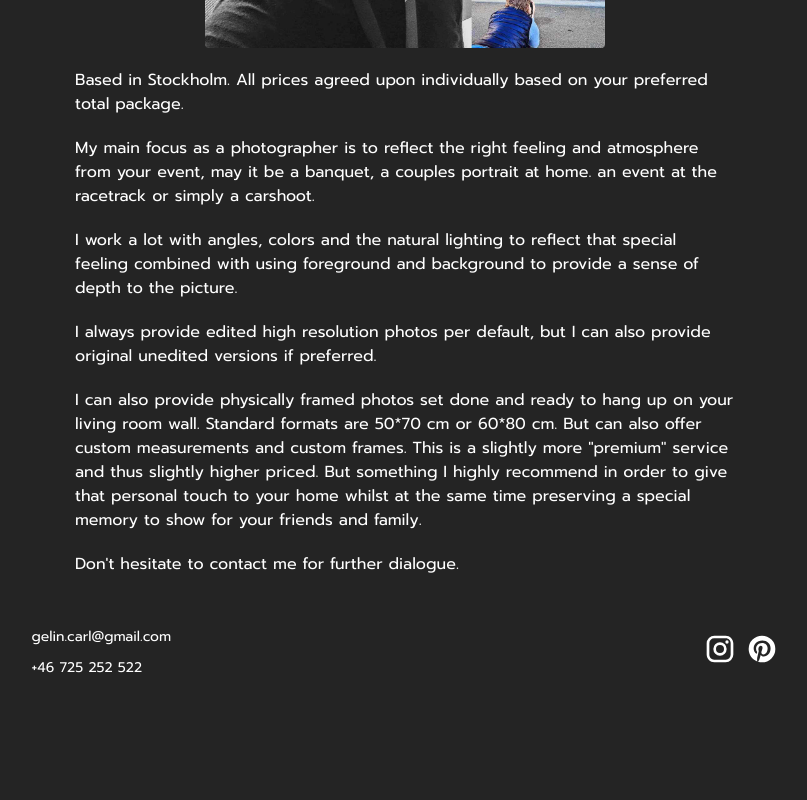
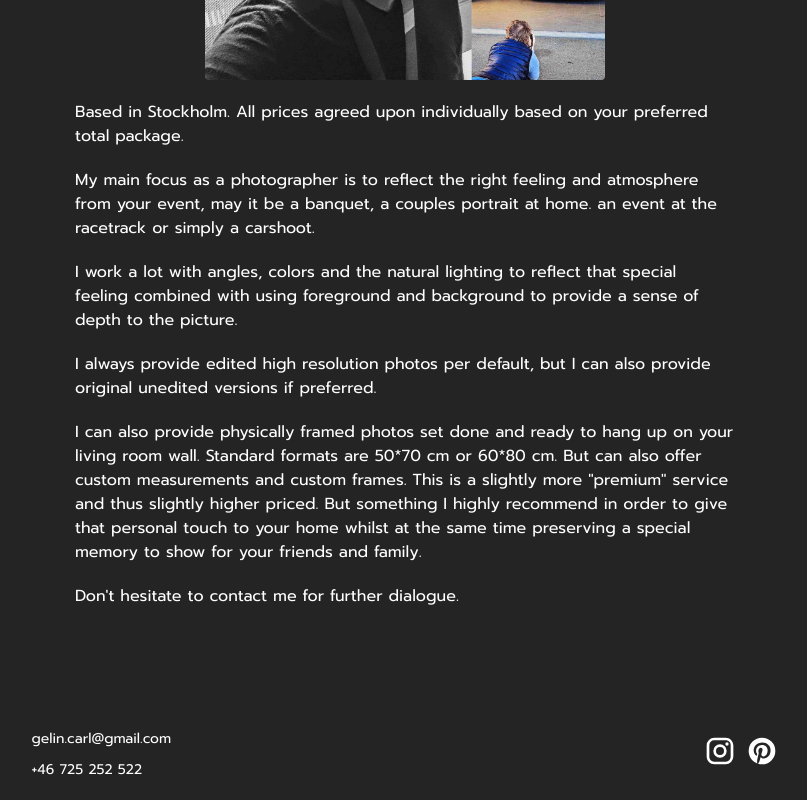
Before and after one commit to oscargelin/PhotoByCarlVite, a React (Vite) app: page /about in a window 1280 px wide. Shown: the part 440-1240 px from the top of the page, without its empty margins (235-1042 px from the left). Before the commit the page ends 1148 px from the top, so only its background shows below. Built offline with nearby package versions, Linux system fonts and the light colour scheme.

Commit message:
minor styling changes

```diff
--- a/src/components/Footer.tsx
+++ b/src/components/Footer.tsx
@@ -1,13 +1,18 @@
 import InstaSvg from "../assets/images/svgs/InstaSvg";
 import PinterestSvg from "../assets/images/svgs/PinterestSvg";
 import Styles from "./Footer.module.css";
-const Footer = () => {
+
+type TFooter = {
+  className?: string;
+};
+
+const Footer = ({ className }: TFooter) => {
   return (
-    <footer>
-      <div className={Styles.carSvg}>
-        <div className={Styles.carFlame}></div>
+    <footer className={className}>
+      {/* <div className={Styles.carSvg}> */}
+      {/* </footer> <div className={Styles.carFlame}></div>
         {/* <CarSvg /> */}
-      </div>
+      {/*</div>
       {/* <div className={Styles.traffiLightContainer}>
         <div className={Styles.trafficLightOne}></div>
         <div className={Styles.trafficLightTwo}></div>
--- a/src/components/Header.tsx
+++ b/src/components/Header.tsx
@@ -2,7 +2,11 @@ import { useState, useEffect, useRef } from "react";
 import styles from "./Header.module.css";
 import { Link } from "react-router-dom";
 
-const Header = () => {
+type THeader = {
+  className?: string;
+};
+
+const Header = ({ className }: THeader) => {
   const [isMenuClosed, setIsMenuClosed] = useState<boolean>(true);
 
   const menuRef = useRef<HTMLUListElement | null>(null);
@@ -31,7 +35,7 @@ const Header = () => {
   };
 
   return (
-    <header>
+    <header className={className}>
       <h1>
         <Link to={"/"} className={styles.h1}>
           PhotoByCarl
--- a/src/index.css
+++ b/src/index.css
@@ -33,7 +33,6 @@ ul {
 }
 header {
   position: relative;
-  height: 6vh;
   padding-bottom: 40px;
   max-width: 1280px;
   margin: 0 auto;
@@ -41,12 +40,11 @@ header {
 }
 
 footer {
-  height: 14vh;
   display: flex;
   justify-content: space-around;
   align-items: center;
   position: relative;
-  overflow: hidden;
+  padding-bottom: 20px;
 }
 h1 {
   font-size: 42px;
@@ -80,6 +78,6 @@ img {
     width: 100%;
   }
   main {
-    padding-top: 40px;
+    padding-top: 20px;
   }
 }
--- a/src/pages/About.module.css
+++ b/src/pages/About.module.css
@@ -4,3 +4,8 @@
   gap: 20px;
   max-width: 700px;
 }
+@media only screen and (min-width: 600px) {
+  .container {
+    padding-bottom: 120px;
+  }
+}
--- a/src/pages/Home.module.css
+++ b/src/pages/Home.module.css
@@ -36,6 +36,13 @@
   }
 }
 
+.header {
+  height: 8vh;
+}
+.footer {
+  height: 12vh;
+}
+
 .test {
   background-image: url("https://www.photobycarl.com/_next/image?url=%2F_next%2Fstatic%2Fmedia%2FcarFour.1119f732.jpg&w=3840&q=100"); /* Replace 'your-image.jpg' with the path to your image */
   background-size: center; /* Cover the entire container */
--- a/src/pages/Home.tsx
+++ b/src/pages/Home.tsx
@@ -16,13 +16,13 @@ const Home = () => {
           objectFit: "cover",
         }}
       />
-      <Header />
+      <Header className={styles.header} />
       <main className={styles.flexBox}>
         <Link to={"/gallery"} className={styles.btn}>
           View Gallery
         </Link>
       </main>
-      <Footer />
+      <Footer className={styles.footer} />
     </div>
   );
 };
```
